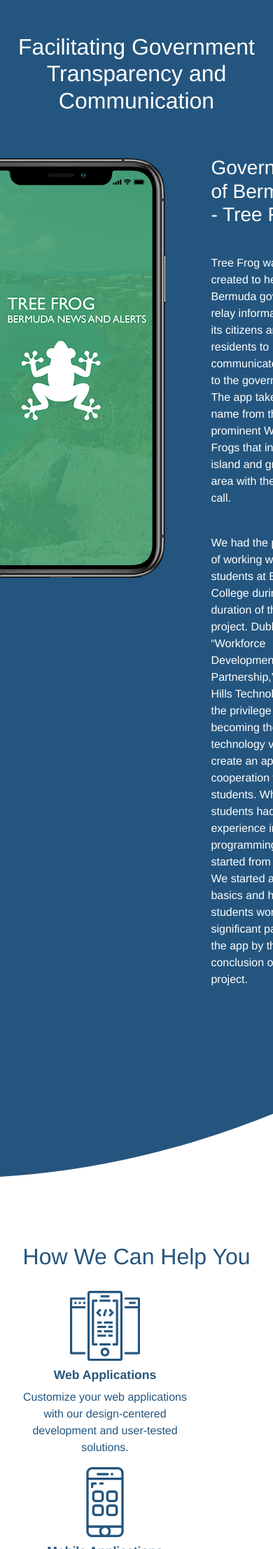
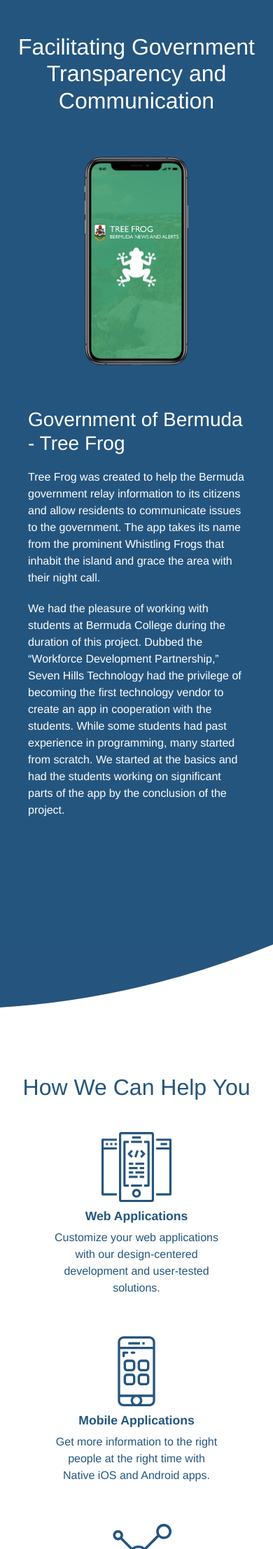
Before and after one commit to seven-hills-technology/seven-hills-technology.github.io, a Jekyll site: the page built from public-sector.md, in a window 390 px wide. Shown: the part 913-3127 px from the top of the page at 70% size. Built offline with Jekyll 4.4.1, drawn with Linux system fonts in a browser that asks for light colours; nearby versions of some CDN libraries.

Commit message:
Make page responsive

```diff
--- a/main.scss
+++ b/main.scss
@@ -844,18 +844,6 @@
                     color: $light-text;
                 }
             }
-
-            &.govt-services {
-                justify-content: space-between;
-                width: 100%;
-                max-width: 1010px;
-
-                .govt-service {
-                    p {
-                        color: $brand-1 !important;
-                    }
-                }
-            }
         }
     }
 
@@ -1562,6 +1550,23 @@
     }
 }
 
+#govtServices {
+    justify-content: space-between;
+    width: 100%;
+    max-width: 1010px;
+
+    @media (max-width: 859px) {
+        flex-direction: column;
+        align-items: center;
+    }
+
+    .govt-service {
+        p {
+            color: $brand-1 !important;
+        }
+    }
+}
+
 #govtWrapper {
     display: flex;
     flex-direction: row;
@@ -1575,6 +1580,21 @@
         margin-top: 40px;
     }
 
+    @media (max-width: 790px) {
+        & p {
+            margin-top: 20px;
+        }
+    }
+
+    @media (max-width: 750px) {
+        flex-direction: column;
+        align-items: center;
+
+        #treeFrogImageWrapper>img {
+            height: 300px;
+        }
+    }
+
     #treeFrogTextWrapper {
         max-width: 530px;
     }
--- a/public-sector.md
+++ b/public-sector.md
@@ -41,7 +41,7 @@
 
 <section class="sh-white-band">
     <h2 class="sh-white-band-header">How We Can Help You</h2>
-    <div class="sh-services govt-services">
+    <div class="sh-services" id="govtServices">
         <div class="sh-service govt-service">
             <img src="/images/cloud-blue.svg" alt="Web Apps" />
             <h3>Web Applications</h3>
```
